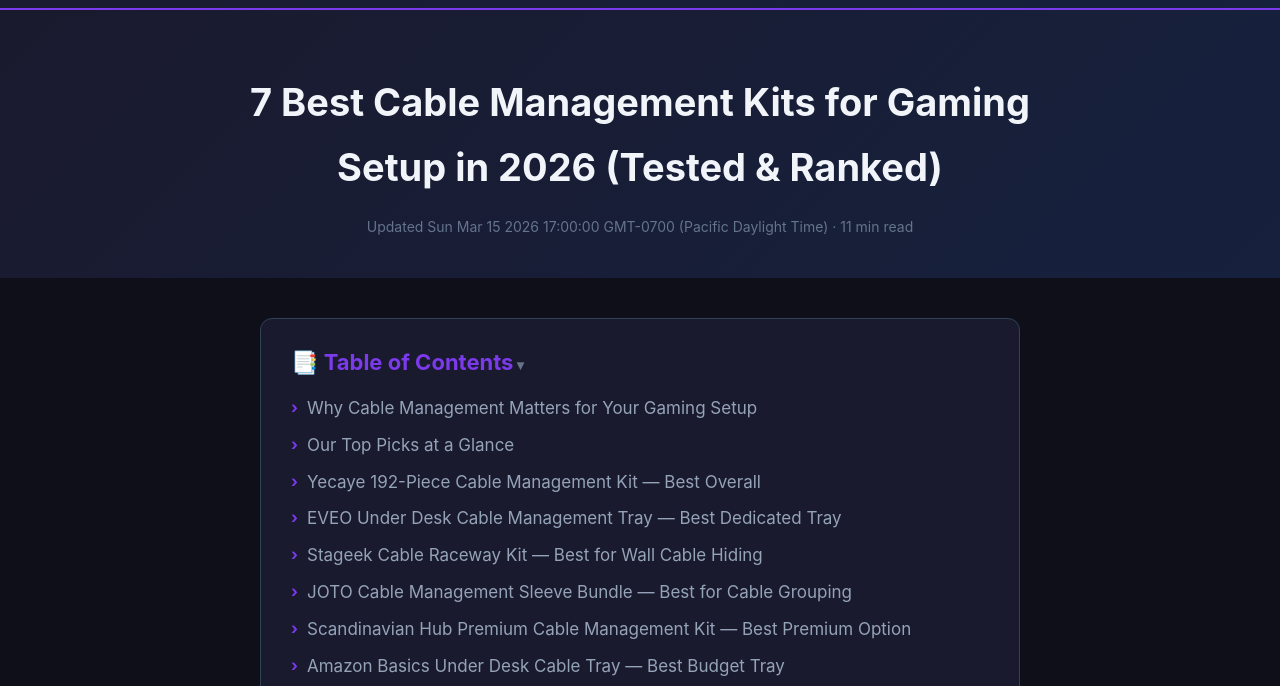
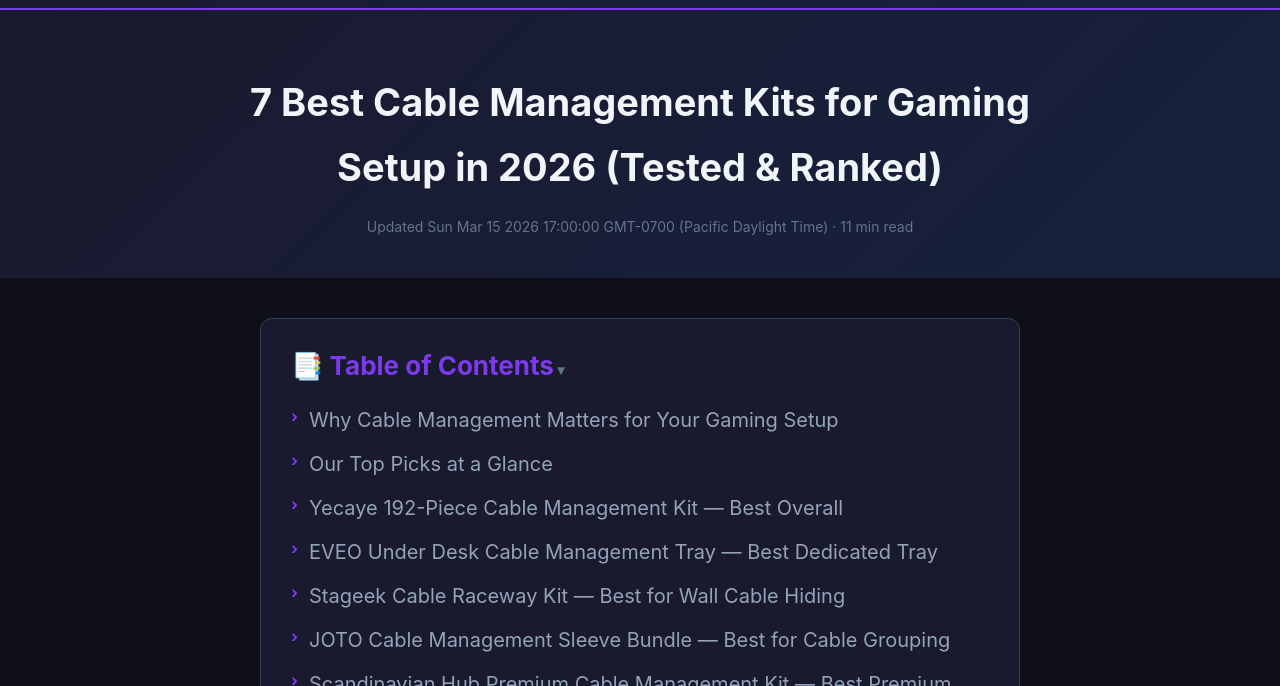
Before and after one commit to yst78664-dotcom/smartgamesetup, a website: page docs/best-cable-management-kit-for-gaming-setup/index.html in a window 1280 px wide. Shown: the part 103-789 px from the top of the page. Drawn offline with Linux system fonts and the light colour scheme.

Commit message:
TOC fonts even larger: h4 26px, links 20px

```diff
--- a/docs/best-cable-management-kit-for-gaming-setup/index.html
+++ b/docs/best-cable-management-kit-for-gaming-setup/index.html
@@ -51,15 +51,15 @@
 
     /* Table of Contents */
     .toc { background: #1a1a2e; border: 1px solid #334155; border-radius: 12px; padding: 25px 30px; margin-bottom: 30px; }
-    .toc h4 { color: #7c3aed; font-size: 22px; margin-bottom: 12px; cursor: pointer; }
+    .toc h4 { color: #7c3aed; font-size: 26px; margin-bottom: 14px; cursor: pointer; }
     .toc h4::before { content: '📑 '; }
     .toc h4::after { content: ' ▾'; font-size: 14px; color: #64748b; }
     .toc.collapsed h4::after { content: ' ▸'; }
     .toc.collapsed ol { display: none; }
     .toc ul { list-style: none; padding: 0; margin: 0; }
-    .toc li { margin: 8px 0; padding-left: 16px; position: relative; }
+    .toc li { margin: 10px 0; padding-left: 18px; position: relative; }
     .toc li::before { content: "›"; color: #7c3aed; font-weight: 700; position: absolute; left: 0; }
-    .toc a { color: #94a3b8; text-decoration: none; font-size: 17px; }
+    .toc a { color: #94a3b8; text-decoration: none; font-size: 20px; }
     .toc a:hover { color: #22d3ee; }
 
     article { background: #ffffff; border-radius: 12px; padding: 40px; box-shadow: 0 4px 20px rgba(0,0,0,0.3); }
```
Also changed, not shown: docs/best-gaming-desk-setup-accessories/index.html (+3 -3 lines), docs/best-gaming-monitor-for-smart-setup-2026/index.html (+3 -3 lines), docs/best-led-strip-lights-gaming-setup/index.html (+3 -3 lines), docs/best-monitor-arm-for-dual-monitor-gaming-setup/index.html (+3 -3 lines), docs/best-smart-light-bars-for-monitor-gaming/index.html (+3 -3 lines), docs/best-smart-plug-for-gaming-pc-power-management/index.html (+3 -3 lines), docs/best-smart-speaker-for-gaming-room-2026/index.html (+3 -3 lines), docs/govee-vs-philips-hue-gaming-lights/index.html (+3 -3 lines), docs/nanoleaf-panels-vs-govee-hexagon-lights-gaming/index.html (+3 -3 lines), templates/article.html (+3 -3 lines).
